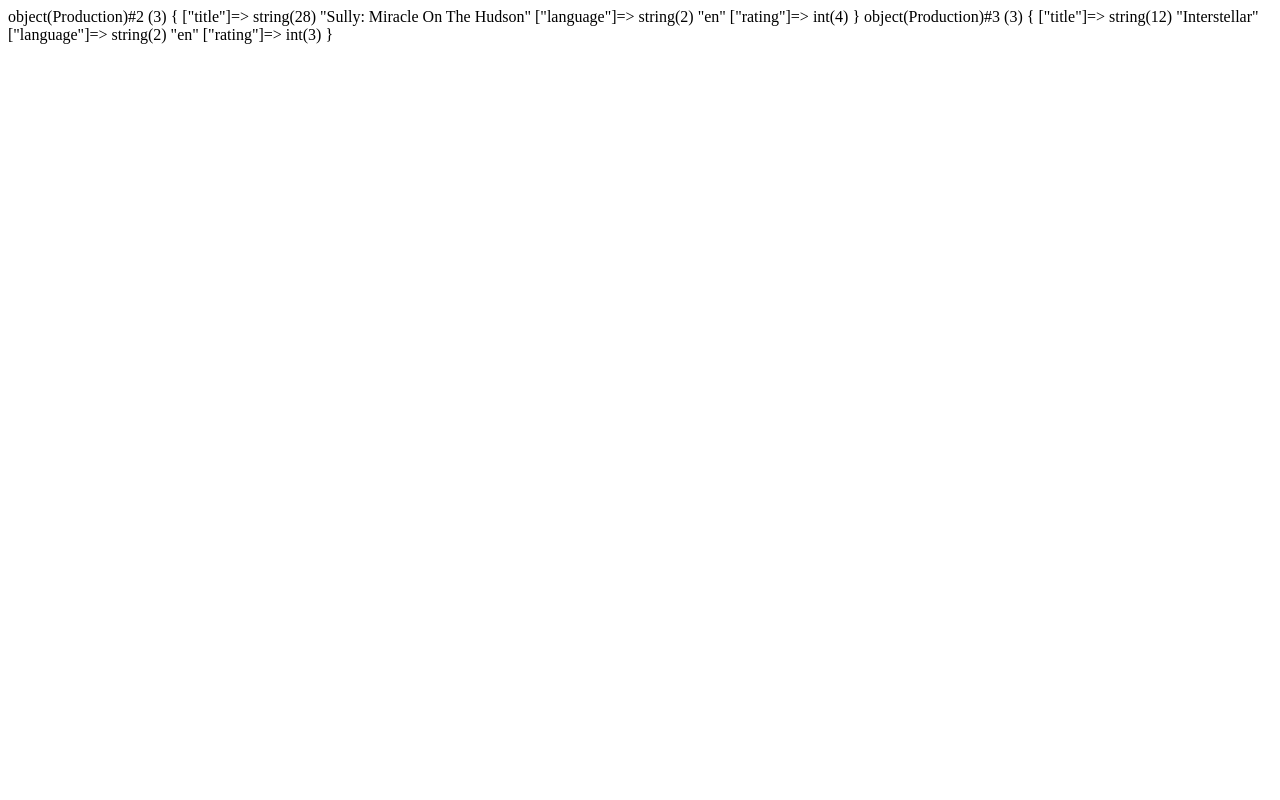
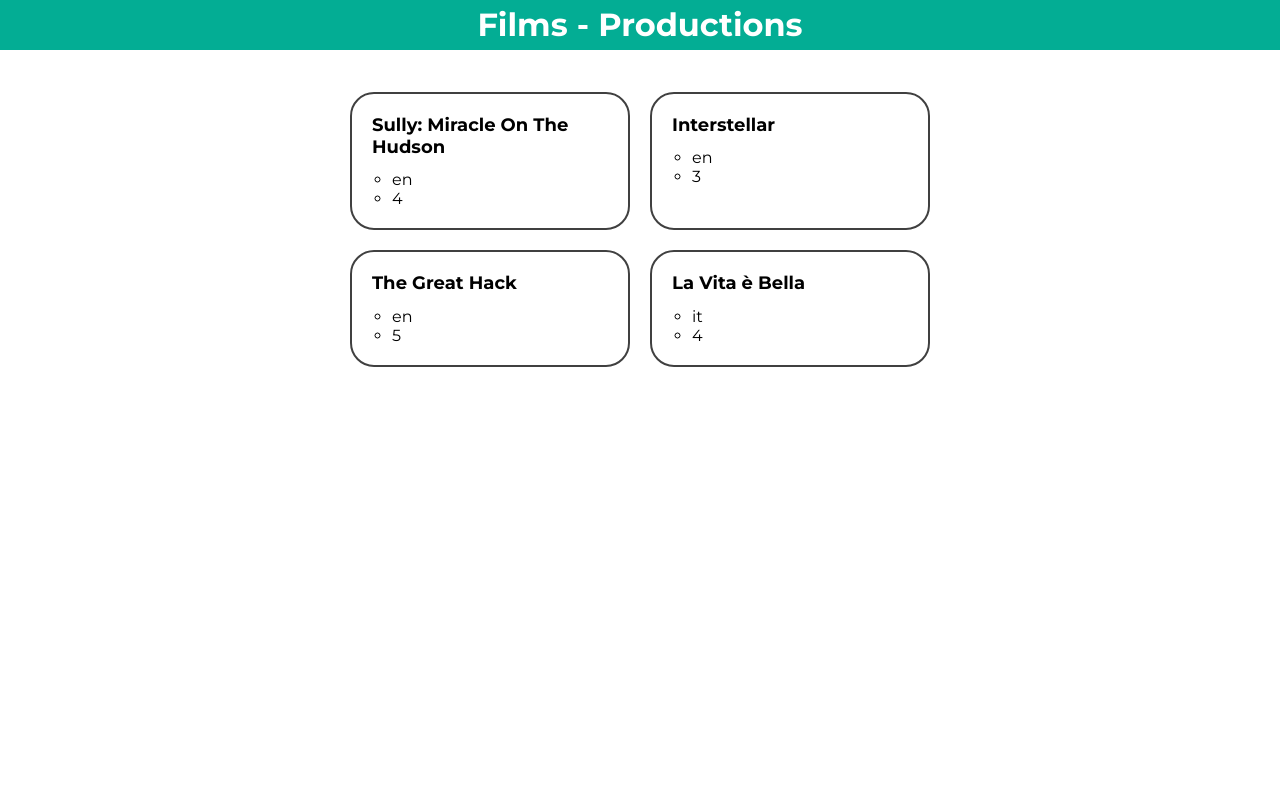
Before and after one commit to Michele-S2001/php-oop-1, a PHP site: page / in a window 1280 px wide. Run offline with PHP 8.4, Linux system fonts and the light colour scheme.

Commit message:
ADD > A simple layout

```diff
--- /dev/null
+++ b/css/style.css
@@ -0,0 +1,62 @@
+/* font */
+@import url('https://fonts.googleapis.com/css2?family=Montserrat:wght@300;400;500;600;700&display=swap');
+
+body {
+  font-family: 'Montserrat', sans-serif;
+}
+
+/* palette */
+html{
+  --white: #fff;
+  --green: rgb(3, 173, 148);
+  --grey: #404040;
+}
+
+/* reset */
+* {
+  margin: 0;
+  padding: 0;
+  box-sizing: border-box;
+}
+
+/* utilities */
+.container {
+  max-width: 600px;
+  margin: 0 auto;
+}
+
+/* app */
+
+.main-title {
+  text-align: center;
+  line-height: 50px;
+  background-color: var(--green);
+  color: var(--white);
+  margin-bottom: 1.3em;
+}
+
+
+.films-grid {
+  display: grid;
+  grid-template-columns: repeat(auto-fill, minmax(200px, 1fr));
+  gap: 20px;
+  padding: 0 10px;
+}
+
+
+.film-accordion {
+  border: 2px solid var(--grey);
+  border-radius: 1.5rem;
+  padding: 20px;
+}
+
+.film-title {
+  margin-bottom: 0.7em;
+  font-size: 18px;
+}
+
+.film-details {
+  font-size: 16px;
+  list-style-type: circle;
+  padding-left: 20px;
+}
--- a/index.php
+++ b/index.php
@@ -22,10 +22,57 @@ class Production {
       var_dump('no valide $rating value');
     }
   }
+
+  public function getRating() {
+    return $this->rating;
+  }
 }
 
 $film1 = new Production('Sully: Miracle On The Hudson', 'en', 8.2);
 $film2 = new Production('Interstellar', 'en', 7);
+$film3 = new Production('The Great Hack', 'en', 10);
+$film4 = new Production('La Vita è Bella', 'it', 8.7);
 
-var_dump($film1);
-var_dump($film2);
+$films = [
+  $film1,
+  $film2,
+  $film3,
+  $film4
+];
+
+// var_dump($films);
+?>
+
+<!DOCTYPE html>
+<html lang="en">
+<head>
+  <meta charset="UTF-8">
+  <meta name="viewport" content="width=device-width, initial-scale=1.0">
+  <title>Film - Productions</title>
+  <link rel="stylesheet" href="./css/style.css">
+</head>
+<body>
+
+  <div id="app">
+
+    <h1 class="main-title">Films - Productions</h1>
+    <div class="container">
+      <div class="films-grid">
+
+        <?php foreach($films as $film) {?>
+          <div class="film-accordion">
+            <h3 class="film-title"><?= $film->title ?></h3>
+            <ul class="film-details">
+              <li><?= $film->language ?></li>
+              <li><?= $film->rating ?></li>
+            </ul>
+          </div>
+        <?php } ?>
+
+      </div>
+    </div>
+
+  </div>
+
+</body>
+</html>
```
